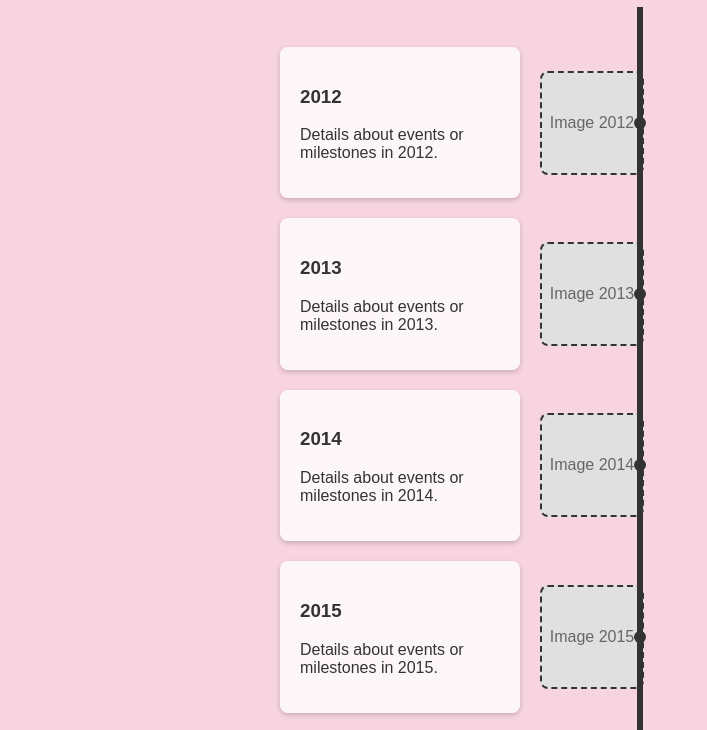
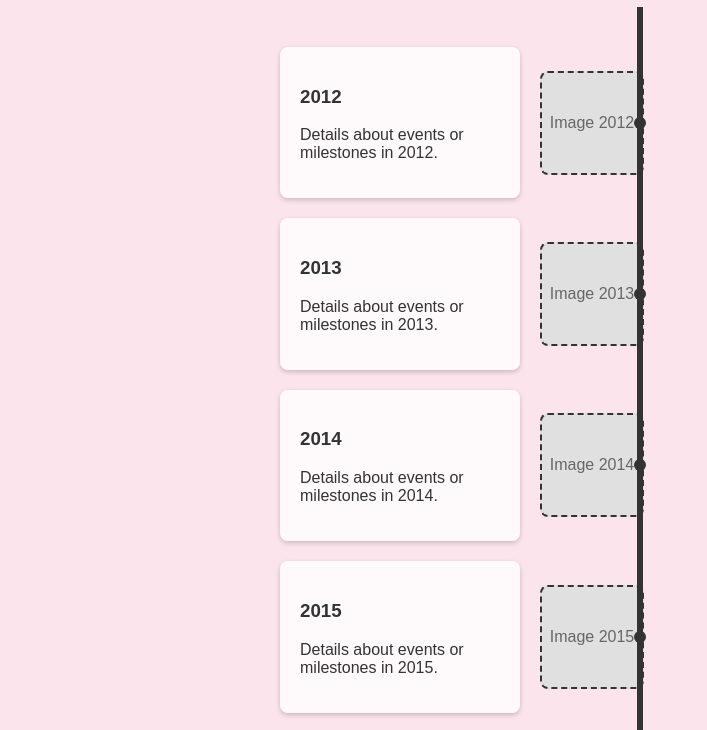
Before and after one commit to tinagabriele/tinagabriele.github.io, a plain HTML site: page index.html in a window 1280 px wide. Shown: the part 73-803 px from the top of the page, without its empty margins (0-707 px from the left). Drawn offline with Linux system fonts and the light colour scheme.

Commit message:
Update index.html

```diff
--- a/index.html
+++ b/index.html
@@ -9,7 +9,7 @@
             font-family: Arial, sans-serif;
             margin: 0;
             padding: 0;
-            background-color: #f8d3e0; /* Light pink background */
+            background-color: #fce4ec; /* Light pink background */
             color: #333;
         }
         .timeline {
```
